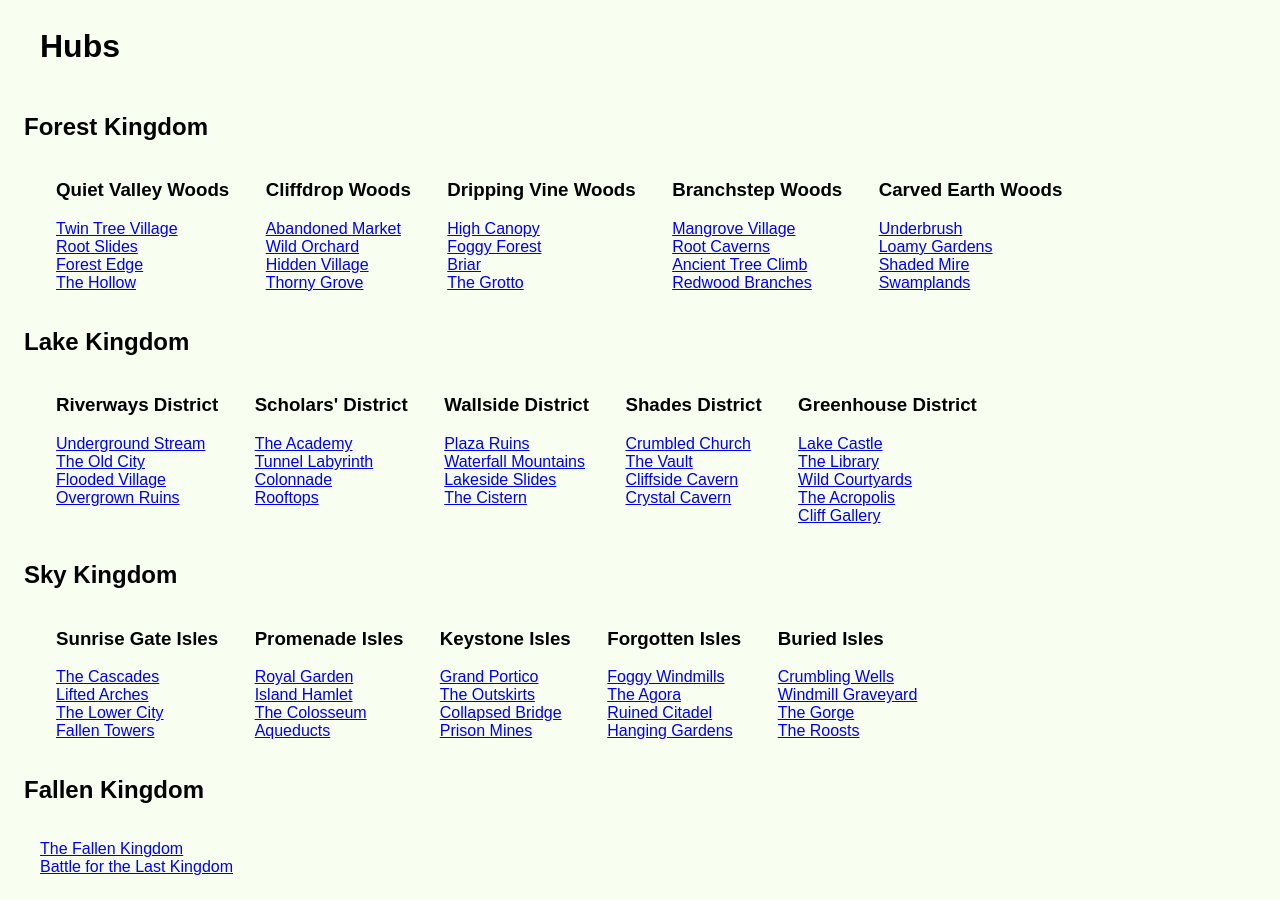
After one commit to AlexMorson/bird-site, a Flask app: page /hubs in a window 1280 px wide. The commit adds this page. Run offline with Flask 2, Linux system fonts and the light colour scheme.

Commit message:
Add hubs page with links to level leaderboards

```diff
--- a/bird/__init__.py
+++ b/bird/__init__.py
@@ -5,6 +5,8 @@ from flask import Flask
 from bird import leaderboards
 
 app = Flask(__name__)
+app.jinja_env.trim_blocks = True
+app.jinja_env.lstrip_blocks = True
 
 private_key = os.environ.get("PRIVATE_KEY")
 if private_key is None:
--- a/bird/levels.py
+++ b/bird/levels.py
@@ -1,44 +1,69 @@
 LEVELS = {
-    365664: 'Mangrove Village - Any%', 365665: 'Mangrove Village - 100%', 365666: 'Briar - Any%',
-    365667: 'Briar - 100%', 365668: 'The Hollow - Any%', 365669: 'The Hollow - 100%', 365670: 'The Grotto - Any%',
-    365671: 'The Grotto - 100%', 365672: 'Root Slides - Any%', 365673: 'Root Slides - 100%',
-    365674: 'Ancient Tree Climb - Any%', 365675: 'Ancient Tree Climb - 100%', 365676: 'Abandoned Market - Any%',
-    365677: 'Abandoned Market - 100%', 365678: 'Wild Orchard - Any%', 365679: 'Wild Orchard - 100%',
-    365680: 'Foggy Forest - Any%', 365681: 'Foggy Forest - 100%', 365682: 'Hidden Village - Any%',
-    365683: 'Hidden Village - 100%', 365684: 'High Canopy - Any%', 365685: 'High Canopy - 100%',
-    365686: 'Forest Edge - Any%', 365687: 'Forest Edge - 100%', 365688: 'Thorny Grove - Any%',
-    365689: 'Thorny Grove - 100%', 365690: 'Root Caverns - Any%', 365691: 'Root Caverns - 100%',
-    365692: 'Redwood Branches - Any%', 365693: 'Redwood Branches - 100%', 365694: 'Twin Tree Village - Any%',
-    365695: 'Twin Tree Village - 100%', 365696: 'Underground Stream - Any%', 365697: 'Underground Stream - 100%',
-    365698: 'Rooftops - Any%', 365699: 'Rooftops - 100%', 365700: 'The Academy - Any%', 365701: 'The Academy - 100%',
-    365702: 'Crumbled Church - Any%', 365703: 'Crumbled Church - 100%', 365704: 'Crystal Cavern - Any%',
-    365705: 'Crystal Cavern - 100%', 365706: 'Lakeside Slides - Any%', 365707: 'Lakeside Slides - 100%',
-    365708: 'Tunnel Labyrinth - Any%', 365709: 'Tunnel Labyrinth - 100%', 365710: 'Overgrown Ruins - Any%',
-    365711: 'Overgrown Ruins - 100%', 365712: 'The Old City - Any%', 365713: 'The Old City - 100%',
-    365714: 'Waterfall Mountains - Any%', 365715: 'Waterfall Mountains - 100%', 365716: 'The Vault - Any%',
-    365717: 'The Vault - 100%', 365718: 'Plaza Ruins - Any%', 365719: 'Plaza Ruins - 100%', 365720: 'Colonnade - Any%',
-    365721: 'Colonnade - 100%', 365722: 'Cliffside Cavern - Any%', 365723: 'Cliffside Cavern - 100%',
-    365724: 'The Cistern - Any%', 365725: 'The Cistern - 100%', 365726: 'Flooded Village - Any%',
-    365727: 'Flooded Village - 100%', 365728: 'Fallen Towers - Any%', 365729: 'Fallen Towers - 100%',
-    365730: 'Grand Portico - Any%', 365731: 'Grand Portico - 100%', 365732: 'Lifted Arches - Any%',
-    365733: 'Lifted Arches - 100%', 365734: 'Collapsed Bridge - Any%', 365735: 'Collapsed Bridge - 100%',
-    365736: 'The Agora - Any%', 365737: 'The Agora - 100%', 365738: 'The Cascades - Any%',
-    365739: 'The Cascades - 100%', 365740: 'Ruined Citadel - Any%', 365741: 'Ruined Citadel - 100%',
-    365742: 'Royal Garden - Any%', 365743: 'Royal Garden - 100%', 365744: 'The Colosseum - Any%',
-    365745: 'The Colosseum - 100%', 365746: 'Prison Mines - Any%', 365747: 'Prison Mines - 100%',
-    365748: 'Island Hamlet - Any%', 365749: 'Island Hamlet - 100%', 365750: 'Foggy Windmills - Any%',
-    365751: 'Foggy Windmills - 100%', 365752: 'The Lower City - Any%', 365753: 'The Lower City - 100%',
-    365754: 'Aqueducts - Any%', 365755: 'Aqueducts - 100%', 365756: 'Hanging Gardens - Any%',
-    365757: 'Hanging Gardens - 100%', 365758: 'The Outskirts - Any%', 365759: 'The Outskirts - 100%',
-    365760: 'The Fallen Kingdom - Any%', 365761: 'The Fallen Kingdom - 100%',
-    365762: 'Battle for the Last Kingdom - Any%', 365763: 'Battle for the Last Kingdom - 100%',
-    389464: 'Shaded Mire - Any%', 389465: 'Shaded Mire - 100%', 389466: 'Underbrush - Any%',
-    389467: 'Underbrush - 100%', 389468: 'Loamy Gardens - Any%', 389469: 'Loamy Gardens - 100%',
-    389470: 'Swamplands - Any%', 389471: 'Swamplands - 100%', 389472: 'The Library - Any%',
-    389473: 'The Library - 100%', 389474: 'Lake Castle - Any%', 389475: 'Lake Castle - 100%',
-    389476: 'Cliff Gallery - Any%', 389477: 'Cliff Gallery - 100%', 389478: 'Wild Courtyards - Any%',
-    389479: 'Wild Courtyards - 100%', 389480: 'The Acropolis - Any%', 389481: 'The Acropolis - 100%',
-    389482: 'Windmill Graveyard - Any%', 389483: 'Windmill Graveyard - 100%', 389484: 'Crumbling Wells - Any%',
-    389485: 'Crumbling Wells - 100%', 389486: 'The Gorge - Any%', 389487: 'The Gorge - 100%',
-    389488: 'The Roosts - Any%', 389489: 'The Roosts - 100%'
+    365664: "Mangrove Village - Any%", 365665: "Mangrove Village - 100%", 365666: "Briar - Any%",
+    365667: "Briar - 100%", 365668: "The Hollow - Any%", 365669: "The Hollow - 100%", 365670: "The Grotto - Any%",
+    365671: "The Grotto - 100%", 365672: "Root Slides - Any%", 365673: "Root Slides - 100%",
+    365674: "Ancient Tree Climb - Any%", 365675: "Ancient Tree Climb - 100%", 365676: "Abandoned Market - Any%",
+    365677: "Abandoned Market - 100%", 365678: "Wild Orchard - Any%", 365679: "Wild Orchard - 100%",
+    365680: "Foggy Forest - Any%", 365681: "Foggy Forest - 100%", 365682: "Hidden Village - Any%",
+    365683: "Hidden Village - 100%", 365684: "High Canopy - Any%", 365685: "High Canopy - 100%",
+    365686: "Forest Edge - Any%", 365687: "Forest Edge - 100%", 365688: "Thorny Grove - Any%",
+    365689: "Thorny Grove - 100%", 365690: "Root Caverns - Any%", 365691: "Root Caverns - 100%",
+    365692: "Redwood Branches - Any%", 365693: "Redwood Branches - 100%", 365694: "Twin Tree Village - Any%",
+    365695: "Twin Tree Village - 100%", 365696: "Underground Stream - Any%", 365697: "Underground Stream - 100%",
+    365698: "Rooftops - Any%", 365699: "Rooftops - 100%", 365700: "The Academy - Any%", 365701: "The Academy - 100%",
+    365702: "Crumbled Church - Any%", 365703: "Crumbled Church - 100%", 365704: "Crystal Cavern - Any%",
+    365705: "Crystal Cavern - 100%", 365706: "Lakeside Slides - Any%", 365707: "Lakeside Slides - 100%",
+    365708: "Tunnel Labyrinth - Any%", 365709: "Tunnel Labyrinth - 100%", 365710: "Overgrown Ruins - Any%",
+    365711: "Overgrown Ruins - 100%", 365712: "The Old City - Any%", 365713: "The Old City - 100%",
+    365714: "Waterfall Mountains - Any%", 365715: "Waterfall Mountains - 100%", 365716: "The Vault - Any%",
+    365717: "The Vault - 100%", 365718: "Plaza Ruins - Any%", 365719: "Plaza Ruins - 100%", 365720: "Colonnade - Any%",
+    365721: "Colonnade - 100%", 365722: "Cliffside Cavern - Any%", 365723: "Cliffside Cavern - 100%",
+    365724: "The Cistern - Any%", 365725: "The Cistern - 100%", 365726: "Flooded Village - Any%",
+    365727: "Flooded Village - 100%", 365728: "Fallen Towers - Any%", 365729: "Fallen Towers - 100%",
+    365730: "Grand Portico - Any%", 365731: "Grand Portico - 100%", 365732: "Lifted Arches - Any%",
+    365733: "Lifted Arches - 100%", 365734: "Collapsed Bridge - Any%", 365735: "Collapsed Bridge - 100%",
+    365736: "The Agora - Any%", 365737: "The Agora - 100%", 365738: "The Cascades - Any%",
+    365739: "The Cascades - 100%", 365740: "Ruined Citadel - Any%", 365741: "Ruined Citadel - 100%",
+    365742: "Royal Garden - Any%", 365743: "Royal Garden - 100%", 365744: "The Colosseum - Any%",
+    365745: "The Colosseum - 100%", 365746: "Prison Mines - Any%", 365747: "Prison Mines - 100%",
+    365748: "Island Hamlet - Any%", 365749: "Island Hamlet - 100%", 365750: "Foggy Windmills - Any%",
+    365751: "Foggy Windmills - 100%", 365752: "The Lower City - Any%", 365753: "The Lower City - 100%",
+    365754: "Aqueducts - Any%", 365755: "Aqueducts - 100%", 365756: "Hanging Gardens - Any%",
+    365757: "Hanging Gardens - 100%", 365758: "The Outskirts - Any%", 365759: "The Outskirts - 100%",
+    365760: "The Fallen Kingdom - Any%", 365761: "The Fallen Kingdom - 100%",
+    365762: "Battle for the Last Kingdom - Any%", 365763: "Battle for the Last Kingdom - 100%",
+    389464: "Shaded Mire - Any%", 389465: "Shaded Mire - 100%", 389466: "Underbrush - Any%",
+    389467: "Underbrush - 100%", 389468: "Loamy Gardens - Any%", 389469: "Loamy Gardens - 100%",
+    389470: "Swamplands - Any%", 389471: "Swamplands - 100%", 389472: "The Library - Any%",
+    389473: "The Library - 100%", 389474: "Lake Castle - Any%", 389475: "Lake Castle - 100%",
+    389476: "Cliff Gallery - Any%", 389477: "Cliff Gallery - 100%", 389478: "Wild Courtyards - Any%",
+    389479: "Wild Courtyards - 100%", 389480: "The Acropolis - Any%", 389481: "The Acropolis - 100%",
+    389482: "Windmill Graveyard - Any%", 389483: "Windmill Graveyard - 100%", 389484: "Crumbling Wells - Any%",
+    389485: "Crumbling Wells - 100%", 389486: "The Gorge - Any%", 389487: "The Gorge - 100%",
+    389488: "The Roosts - Any%", 389489: "The Roosts - 100%"
 }
+
+HUBS = {
+    "Forest Kingdom": {
+        "Quiet Valley Woods": [(365694, "Twin Tree Village"), (365672, "Root Slides"), (365686, "Forest Edge"), (365668, "The Hollow")],
+        "Cliffdrop Woods": [(365676, "Abandoned Market"), (365678, "Wild Orchard"), (365682, "Hidden Village"), (365688, "Thorny Grove")],
+        "Dripping Vine Woods": [(365684, "High Canopy"), (365680, "Foggy Forest"), (365666, "Briar"), (365670, "The Grotto")],
+        "Branchstep Woods": [(365664, "Mangrove Village"), (365690, "Root Caverns"), (365674, "Ancient Tree Climb"), (365692, "Redwood Branches")],
+        "Carved Earth Woods": [(389466, "Underbrush"), (389468, "Loamy Gardens"), (389464, "Shaded Mire"), (389470, "Swamplands")]
+    },
+    "Lake Kingdom": {
+        "Riverways District": [(365696, "Underground Stream"), (365712, "The Old City"), (365726, "Flooded Village"), (365710, "Overgrown Ruins")],
+        "Scholars' District": [(365700, "The Academy"), (365708, "Tunnel Labyrinth"), (365720, "Colonnade"), (365698, "Rooftops")],
+        "Wallside District": [(365718, "Plaza Ruins"), (365714, "Waterfall Mountains"), (365706, "Lakeside Slides"), (365724, "The Cistern")],
+        "Shades District": [(365702, "Crumbled Church"), (365716, "The Vault"), (365722, "Cliffside Cavern"), (365704, "Crystal Cavern"),],
+        "Greenhouse District": [(389474, "Lake Castle"), (389472, "The Library"), (389478, "Wild Courtyards"), (389480, "The Acropolis"), (389476, "Cliff Gallery")],
+    },
+    "Sky Kingdom": {
+        "Sunrise Gate Isles": [(365738, "The Cascades"), (365732, "Lifted Arches"), (365752, "The Lower City"), (365728, "Fallen Towers")],
+        "Promenade Isles": [(365742, "Royal Garden"), (365748, "Island Hamlet"), (365744, "The Colosseum"), (365754, "Aqueducts")],
+        "Keystone Isles": [(365730, "Grand Portico"), (365758, "The Outskirts"), (365734, "Collapsed Bridge"), (365746, "Prison Mines")],
+        "Forgotten Isles": [(365750, "Foggy Windmills"), (365736, "The Agora"), (365740, "Ruined Citadel"), (365756, "Hanging Gardens")],
+        "Buried Isles": [(389484, "Crumbling Wells"), (389482, "Windmill Graveyard"), (389486, "The Gorge"), (389488, "The Roosts")],
+    },
+    "Fallen Kingdom": [(365760, "The Fallen Kingdom"), (365762, "Battle for the Last Kingdom")]
+}
--- a/bird/routes.py
+++ b/bird/routes.py
@@ -4,7 +4,7 @@ from flask import render_template, abort
 
 from bird import app
 from bird.db import get_db_cursor
-from bird.levels import LEVELS
+from bird.levels import LEVELS, HUBS
 from bird.queries import RECENT_TOP_10, LEVEL_TOP_50
 
 
@@ -23,6 +23,11 @@ def recent_top_10():
             "date": format_timestamp(timestamp, now)
         })
     return render_template("recent_top_10.html", replays=replays)
+
+
+@app.route("/hubs")
+def hubs():
+    return render_template("hubs.html", hubs=HUBS)
 
 
 @app.route("/level/<int:level_id>")
--- a/bird/templates/base.html
+++ b/bird/templates/base.html
@@ -12,7 +12,13 @@
 
         div {
             display: inline-block;
+            vertical-align: top;
             padding: 0 1em;
+        }
+
+        ul {
+            list-style-type: none;
+            padding: 0;
         }
 
         h1, th, td {
--- /dev/null
+++ b/bird/templates/hubs.html
@@ -0,0 +1,33 @@
+{% extends "base.html" %}
+
+{% block title %}
+    Hubs
+{% endblock %}
+
+{% macro render_levels(levels) %}
+    <ul>
+        {% for level_id, level_name in levels %}
+            <li><a href="/level/{{ level_id }}">{{ level_name }}</a></li>
+        {% endfor %}
+    </ul>
+{% endmacro %}
+
+{% block content %}
+    <div>
+        {% for hub, sub_hubs in hubs.items() %}
+            <h2>{{ hub }}</h2>
+            <div>
+                {% if sub_hubs is mapping %}
+                    {% for sub_hub, levels in sub_hubs.items() %}
+                        <div>
+                            <h3>{{ sub_hub }}</h3>
+                            {{ render_levels(levels) }}
+                        </div>
+                    {% endfor %}
+                {% else %}
+                    {{ render_levels(sub_hubs) }}
+                {% endif %}
+            </div>
+        {% endfor %}
+    </div>
+{% endblock %}
```
